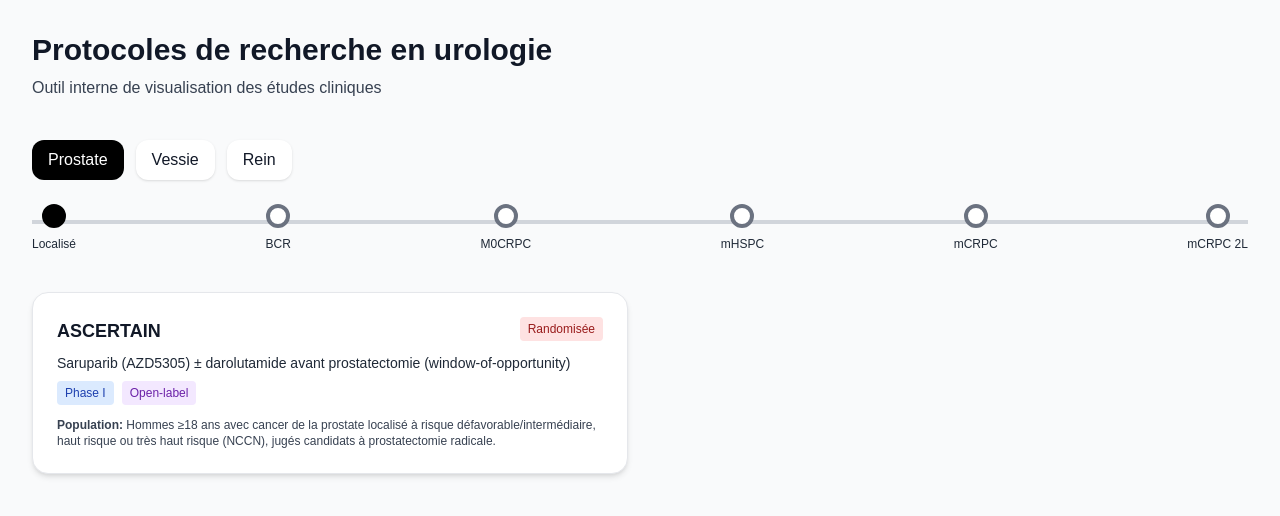
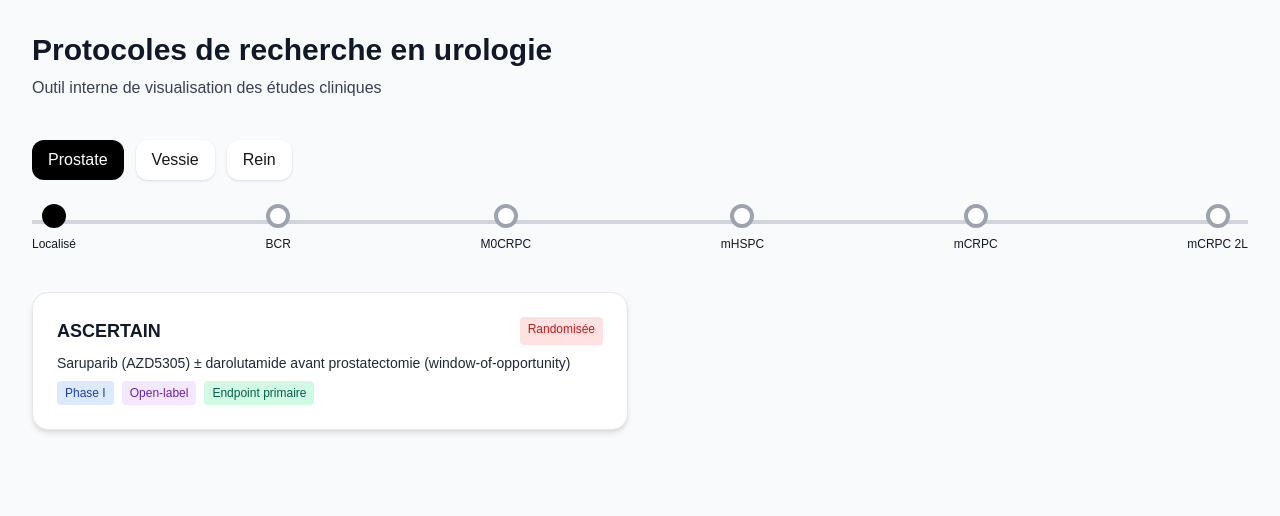
Before and after one commit to etlav5/protocole-urologie, a Next.js app: page / in a window 1280 px wide. Shown: the top 516 px of the page. Built offline with nearby package versions, Linux system fonts and the light colour scheme.

Commit message:
Fix types (protocolUrl) + remove any in page

```diff
--- a/src/app/page.tsx
+++ b/src/app/page.tsx
@@ -1,8 +1,14 @@
 "use client";
 
 import React, { useMemo, useState } from "react";
-import type { Cancer, Protocol } from "@/data/protocols";
-import { protocols, timelineByCancer } from "@/data/protocols";
+import Image from "next/image";
+
+import {
+  protocols,
+  timelineByCancer,
+  type Cancer,
+  type Protocol,
+} from "@/data/protocols";
 
 type ModalProps = {
   open: boolean;
@@ -16,16 +22,12 @@ function Modal({ open, onClose, children }: ModalProps) {
   return (
     <div className="fixed inset-0 z-50 flex items-center justify-center p-6">
       <div className="absolute inset-0 bg-black/50" onClick={onClose} />
-      <div className="relative w-full max-w-3xl rounded-2xl bg-white p-6 shadow-xl">
-        <button
-          onClick={onClose}
-          className="absolute right-4 top-3 rounded-lg px-2 py-1 text-gray-700 hover:bg-gray-100"
-          aria-label="Fermer"
-        >
+      <div className="bg-white rounded-2xl shadow-xl w-full max-w-3xl p-6 relative">
+        <button onClick={onClose} className="absolute right-4 top-3">
           ✕
         </button>
 
-        {/* IMPORTANT: scroll dans la modal */}
+        {/* IMPORTANT: scroll interne */}
         <div className="max-h-[75vh] overflow-y-auto pr-2">{children}</div>
       </div>
     </div>
@@ -35,7 +37,7 @@ function Modal({ open, onClose, children }: ModalProps) {
 export default function Page() {
   const [activeCancer, setActiveCancer] = useState<Cancer>("Prostate");
   const [activeStage, setActiveStage] = useState<string>(
-    timelineByCancer["Prostate"][0] ?? "Localisé"
+    timelineByCancer["Prostate"][0]
   );
 
   const [selected, setSelected] = useState<Protocol | null>(null);
@@ -50,19 +52,19 @@ export default function Page() {
   }, [activeCancer, activeStage]);
 
   return (
-    <div className="min-h-screen bg-gray-50 p-8 text-gray-900">
+    <div className="p-8 bg-gray-50 min-h-screen">
       {/* TITRE */}
       <div className="mb-10">
         <h1 className="text-3xl font-bold text-gray-900">
           Protocoles de recherche en urologie
         </h1>
-        <p className="mt-2 text-gray-700">
+        <p className="text-gray-700 mt-2">
           Outil interne de visualisation des études cliniques
         </p>
       </div>
 
       {/* ONGLET CANCER */}
-      <div className="mb-6 flex gap-3">
+      <div className="flex gap-3 mb-6">
         {(["Prostate", "Vessie", "Rein"] as Cancer[]).map((c) => (
           <button
             key={c}
@@ -70,10 +72,8 @@ export default function Page() {
               setActiveCancer(c);
               setActiveStage(timelineByCancer[c][0]);
             }}
-            className={`rounded-xl px-4 py-2 ${
-              c === activeCancer
-                ? "bg-black text-white"
-                : "bg-white text-gray-900 shadow hover:bg-gray-50"
+            className={`px-4 py-2 rounded-xl ${
+              c === activeCancer ? "bg-black text-white" : "bg-white shadow"
             }`}
           >
             {c}
@@ -83,190 +83,161 @@ export default function Page() {
 
       {/* TIMELINE */}
       <div className="mb-10">
-        <div className="relative flex items-center justify-between">
-          <div className="absolute left-0 right-0 top-4 h-1 bg-gray-300" />
+        <div className="relative flex justify-between items-center">
+          <div className="absolute top-4 left-0 right-0 h-1 bg-gray-300" />
           {stages.map((s) => (
-            <div key={s} className="z-10 flex flex-col items-center">
+            <div key={s} className="flex flex-col items-center z-10">
               <button
                 onClick={() => setActiveStage(s)}
-                className={`h-6 w-6 rounded-full border-4 ${
+                className={`w-6 h-6 rounded-full border-4 ${
                   s === activeStage
-                    ? "border-black bg-black"
-                    : "border-gray-500 bg-white"
+                    ? "bg-black border-black"
+                    : "bg-white border-gray-400"
                 }`}
-                aria-label={`Stage ${s}`}
               />
-              <div className="mt-2 text-xs text-gray-800">{s}</div>
+              <div className="text-xs mt-2 text-gray-900">{s}</div>
             </div>
           ))}
         </div>
       </div>
 
       {/* CARTES */}
-      <div className="grid gap-6 md:grid-cols-2">
+      <div className="grid md:grid-cols-2 gap-6">
         {filtered.map((p) => (
           <button
             key={p.id}
             onClick={() => setSelected(p)}
-            className="relative rounded-2xl border bg-white p-6 text-left shadow-md transition hover:shadow-xl"
+            className="bg-white rounded-2xl p-6 shadow-md hover:shadow-xl transition text-left border relative overflow-hidden"
           >
             {/* Watermark SUSPENDU */}
             {p.suspended && (
-              <div className="pointer-events-none absolute inset-0 flex items-center justify-center overflow-hidden rounded-2xl">
-                <div className="rotate-[-20deg] text-4xl font-extrabold tracking-widest text-red-600/25">
+              <div className="pointer-events-none absolute inset-0 flex items-center justify-center">
+                <div className="text-4xl md:text-5xl font-black text-gray-300/70 rotate-[-20deg] select-none">
                   SUSPENDU
                 </div>
               </div>
             )}
 
-            <div className="mb-2 flex items-start justify-between gap-3">
+            <div className="flex justify-between mb-2 relative">
               <div className="text-lg font-semibold text-gray-900">
                 {p.title}
               </div>
-
               {p.randomized && (
-                <span className="rounded bg-red-100 px-2 py-1 text-xs text-red-800">
+                <span className="bg-red-100 text-red-700 text-xs px-2 py-1 rounded">
                   Randomisée
                 </span>
               )}
             </div>
 
-            <div className="mb-2 text-sm text-gray-800">{p.designShort}</div>
+            <div className="text-sm text-gray-800 mb-2 relative">
+              {p.designShort}
+            </div>
 
-            <div className="flex flex-wrap gap-2">
+            <div className="flex gap-2 flex-wrap relative">
               {p.phase && (
-                <span className="rounded bg-blue-100 px-2 py-1 text-xs text-blue-800">
+                <span className="bg-blue-100 text-blue-800 text-xs px-2 py-1 rounded">
                   {p.phase}
                 </span>
               )}
+
               {p.blinding && (
-                <span className="rounded bg-purple-100 px-2 py-1 text-xs text-purple-800">
+                <span className="bg-purple-100 text-purple-800 text-xs px-2 py-1 rounded">
                   {p.blinding}
                 </span>
               )}
+
+              {p.primaryEndpoint && (
+                <span className="bg-emerald-100 text-emerald-800 text-xs px-2 py-1 rounded">
+                  Endpoint primaire
+                </span>
+              )}
             </div>
-
-            {/* Petit aperçu de population */}
-            {p.population && (
-              <div className="mt-3 text-xs text-gray-700 line-clamp-2">
-                <span className="font-semibold">Population:</span> {p.population}
-              </div>
-            )}
           </button>
         ))}
       </div>
 
-      {/* MODAL DÉTAIL */}
+      {/* MODAL DETAILS */}
       <Modal open={selected !== null} onClose={() => setSelected(null)}>
         {selected && (
           <div className="space-y-6">
-            <div>
             <h2 className="text-xl font-bold text-gray-900">
               {selected.title}
             </h2>
 
-              <div className="mt-2 flex flex-wrap gap-2">
-                {selected.phase && (
-                  <span className="rounded bg-blue-100 px-2 py-1 text-xs text-blue-800">
-                    {selected.phase}
-                  </span>
-                )}
-                {selected.randomized && (
-                  <span className="rounded bg-red-100 px-2 py-1 text-xs text-red-800">
-                    Randomisée
-                  </span>
-                )}
-                {selected.blinding && (
-                  <span className="rounded bg-purple-100 px-2 py-1 text-xs text-purple-800">
-                    {selected.blinding}
-                  </span>
-                )}
-                {selected.suspended && (
-                  <span className="rounded bg-orange-100 px-2 py-1 text-xs text-orange-800">
-                    Recrutement suspendu
-                  </span>
-                )}
+            {/* Schémas (zoom au clic) */}
+            {selected.schemaSrc?.map((src) => (
+              <button
+                key={src}
+                type="button"
+                className="block w-full"
+                onClick={() => setZoom(src)}
+                title="Cliquer pour agrandir"
+              >
+                <div className="rounded-xl border overflow-hidden">
+                  <Image
+                    src={src}
+                    alt={`Schéma ${selected.title}`}
+                    width={1600}
+                    height={900}
+                    className="w-full h-auto cursor-zoom-in"
+                  />
                 </div>
+              </button>
+            ))}
+
+            {/* Lien protocole complet */}
+            {selected.protocolUrl && (
+              <div className="bg-gray-100 rounded-xl p-4">
+                <div className="font-semibold text-gray-900 mb-2">
+                  Protocole complet
                 </div>
-
-            {/* Lien protocole PDF */}
-            {selected.protocolUrl && (
-              <div>
                 <a
                   href={selected.protocolUrl}
                   target="_blank"
                   rel="noreferrer"
-                  className="inline-flex items-center gap-2 rounded-xl bg-black px-4 py-2 text-sm font-semibold text-white hover:bg-gray-900"
+                  className="inline-flex items-center gap-2 px-3 py-2 rounded-lg bg-black text-white"
                 >
-                  Ouvrir le protocole (PDF)
+                  Ouvrir le PDF
                 </a>
-                <div className="mt-1 text-xs text-gray-700">
+                <div className="text-xs text-gray-700 mt-2">
                   (S’ouvre dans un nouvel onglet)
                 </div>
               </div>
             )}
 
             {/* Contact infirmière */}
-            {(selected.nurse?.name || selected.nurse?.phone) && (
-              <div className="rounded-xl border bg-gray-50 p-4">
-                <div className="text-sm font-semibold text-gray-900">
+            <div className="bg-gray-100 rounded-xl p-4">
+              <div className="font-semibold text-gray-900 mb-1">
                 Infirmière responsable
               </div>
-                <div className="mt-1 text-sm text-gray-800">
-                  {selected.nurse?.name ?? ""}
-                  {selected.nurse?.name && selected.nurse?.phone ? " — " : ""}
-                  {selected.nurse?.phone ?? ""}
+              <div className="text-gray-900">
+                {selected.nurse?.name ? selected.nurse.name : "—"}
+              </div>
+              <div className="text-gray-900">
+                {selected.nurse?.phone ? selected.nurse.phone : "—"}
               </div>
             </div>
-            )}
 
-            {/* Schémas */}
-            {selected.schemaSrc && selected.schemaSrc.length > 0 && (
-              <div className="space-y-3">
-                <div className="text-sm font-semibold text-gray-900">
-                  Schéma(s) de l’étude
+            <div>
+              <b className="text-gray-900">Devis</b>
+              <p className="text-gray-900">{selected.designFull}</p>
             </div>
-                {selected.schemaSrc.map((src) => (
-                  <img
-                    key={src}
-                    src={src}
-                    alt="Schéma de l’étude"
-                    className="cursor-zoom-in rounded-xl border"
-                    onClick={() => setZoom(src)}
-                  />
-                ))}
-                <div className="text-xs text-gray-700">
-                  Clique sur une image pour agrandir.
+
+            <div>
+              <b className="text-gray-900">Population</b>
+              <p className="text-gray-900">{selected.population}</p>
             </div>
+
+            {selected.primaryEndpoint && (
+              <div>
+                <b className="text-gray-900">Endpoint primaire</b>
+                <p className="text-gray-900">{selected.primaryEndpoint}</p>
               </div>
             )}
 
             <div>
-              <div className="text-sm font-semibold text-gray-900">Devis</div>
-              <p className="mt-1 text-sm text-gray-800">{selected.designFull}</p>
-            </div>
-
-            <div>
-              <div className="text-sm font-semibold text-gray-900">Population</div>
-              <p className="mt-1 text-sm text-gray-800">{selected.population}</p>
-            </div>
-
-            {selected.primaryEndpoint && (
-              <div>
-                <div className="text-sm font-semibold text-gray-900">
-                  Outcome primaire
-                </div>
-                <p className="mt-1 text-sm text-gray-800">
-                  {selected.primaryEndpoint}
-                </p>
-              </div>
-            )}
-
-            <div>
-              <div className="text-sm font-semibold text-gray-900">
-                Critères d’inclusion (principaux)
-              </div>
-              <ul className="mt-1 list-disc pl-6 text-sm text-gray-800">
+              <b className="text-gray-900">Critères d’inclusion</b>
+              <ul className="list-disc pl-6 text-gray-900">
                 {selected.inclusion.map((i) => (
                   <li key={i}>{i}</li>
                 ))}
@@ -276,14 +247,18 @@ export default function Page() {
         )}
       </Modal>
 
-      {/* MODAL ZOOM */}
+      {/* MODAL ZOOM IMAGE */}
       <Modal open={zoom !== null} onClose={() => setZoom(null)}>
         {zoom && (
-          <img
+          <div className="rounded-xl border overflow-hidden">
+            <Image
               src={zoom}
-            alt="Schéma agrandi"
-            className="rounded-xl border"
+              alt="Schéma (zoom)"
+              width={2000}
+              height={1200}
+              className="w-full h-auto"
             />
+          </div>
         )}
       </Modal>
     </div>
--- a/src/data/protocols.ts
+++ b/src/data/protocols.ts
@@ -35,7 +35,7 @@ export type Protocol = {
   primaryEndpoint?: string; // outcome primaire / objectif primaire
 
   schemaSrc?: string[];   // ex: ["/schemas/volga_schema.png"]
-  protocolURL?: string;   // ex: "/protocols/volga_protocol.pdf"
+  protocolUrl?: string;   // ex: "/protocols/volga_protocol.pdf"
 
   nurse?: NurseContact;   // infirmière responsable (optionnel)
 };
```
Lines whose indentation alone changed are shown as unchanged.
